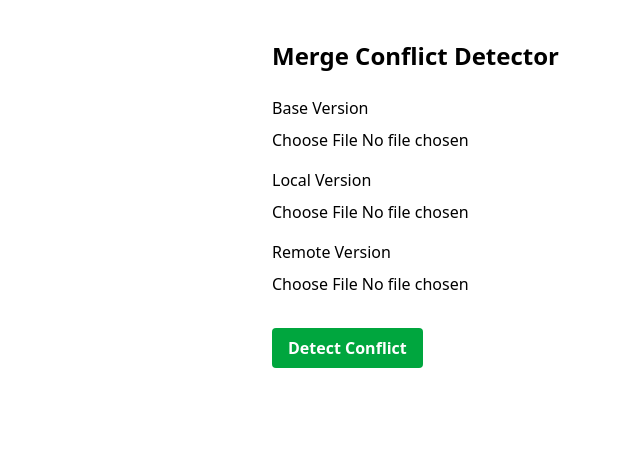
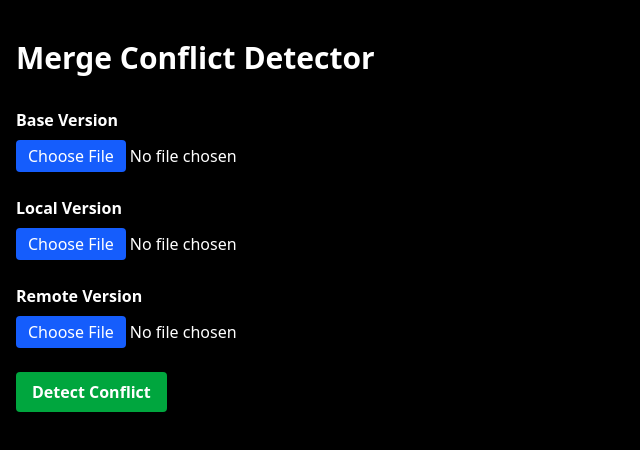
Before and after one commit to Salomo309/MCR-FE, a React (Vite) app: page / in a window 1280 px wide. Shown: the top 450 px of the page, without its empty margins (0-640 px from the left). Built offline with nearby package versions, Linux system fonts and the light colour scheme.

Commit message:
feat: slicing

```diff
--- a/src/App.tsx
+++ b/src/App.tsx
@@ -37,21 +37,25 @@ function App() {
   };
 
   return (
-    <div className="max-w-3xl mx-auto py-10 px-4">
-      <h1 className="text-2xl font-bold mb-6">Merge Conflict Detector</h1>
+    <div className="min-h-screen bg-black text-white flex items-start py-10 px-4">
+      <div className="w-1/2 max-w-md pr-8">
+        <h1 className="text-3xl font-bold mb-8">Merge Conflict Detector</h1>
         <FileInput label="Base Version" onFileChange={setBase} />
         <FileInput label="Local Version" onFileChange={setLocal} />
         <FileInput label="Remote Version" onFileChange={setRemote} />
         <button
           onClick={detectConflict}
-        className="bg-green-600 hover:bg-green-700 text-white font-bold py-2 px-4 rounded mt-4"
+          className="bg-green-600 hover:bg-green-700 text-white font-bold py-2 px-4 rounded"
         >
           Detect Conflict
         </button>
+      </div>
 
+      <div className="w-1/2">
         {merged.length > 0 && (
           <ConflictViewer mergedContent={merged} hasConflict={hasConflict} onResolve={resolveConflict} />
         )}
+      </div>
     </div>
   );
 }
--- a/src/components/ConflictViewer.tsx
+++ b/src/components/ConflictViewer.tsx
@@ -6,9 +6,9 @@ interface ConflictViewerProps {
 
 export const ConflictViewer: React.FC<ConflictViewerProps> = ({ mergedContent, hasConflict, onResolve }) => {
   return (
-    <div className="mt-4">
-      <h2 className="text-xl font-bold mb-2">Merged Result:</h2>
-      <pre className="bg-gray-900 text-white p-4 rounded overflow-auto max-h-[400px] text-sm">
+    <div className="bg-gray-900 p-4 rounded shadow-md">
+      <h2 className="text-xl font-bold mb-4">Merged Result:</h2>
+      <pre className="bg-gray-800 text-white p-4 rounded overflow-auto max-h-[500px] text-sm">
         {mergedContent.map((line, idx) => (
           <div
             key={idx}
--- a/src/components/FileInput.tsx
+++ b/src/components/FileInput.tsx
@@ -1,4 +1,4 @@
-import React from 'react';
+import React, { useState } from 'react';
 
 interface FileInputProps {
   label: string;
@@ -6,18 +6,27 @@ interface FileInputProps {
 }
 
 export const FileInput: React.FC<FileInputProps> = ({ label, onFileChange }) => {
+  const [fileName, setFileName] = useState<string | null>(null);
+
   const handleChange = async (e: React.ChangeEvent<HTMLInputElement>) => {
     const file = e.target.files?.[0];
     if (file) {
       const text = await file.text();
+      setFileName(file.name);
       onFileChange(text);
     }
   };
 
   return (
-    <div className="mb-4">
-      <label className="block mb-2 font-medium">{label}</label>
-      <input type="file" accept=".py" onChange={handleChange} />
+    <div className="mb-6 text-white">
+      <label className="block mb-2 font-semibold">{label}</label>
+      <input
+        type="file"
+        accept=".py"
+        onChange={handleChange}
+        className="text-white file:bg-blue-600 file:border-none file:px-3 file:py-1 file:text-white file:rounded file:cursor-pointer"
+      />
+      {fileName && <p className="text-sm mt-1 text-gray-300">Selected: {fileName}</p>}
     </div>
   );
 };
```
Lines whose indentation alone changed are shown as unchanged.
